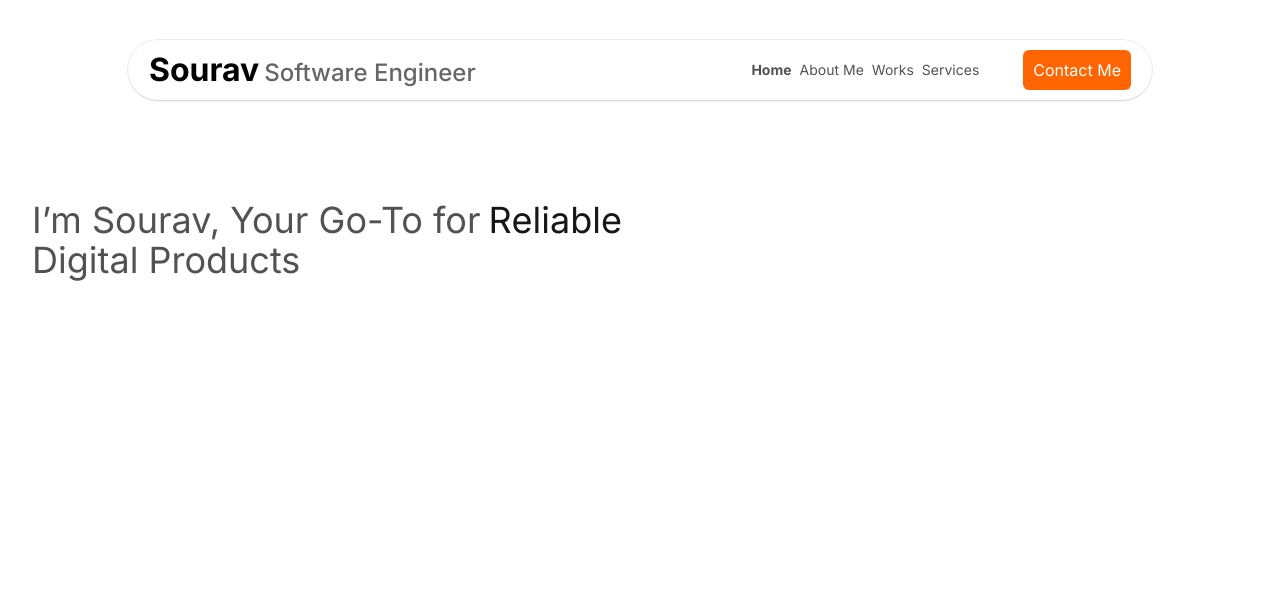
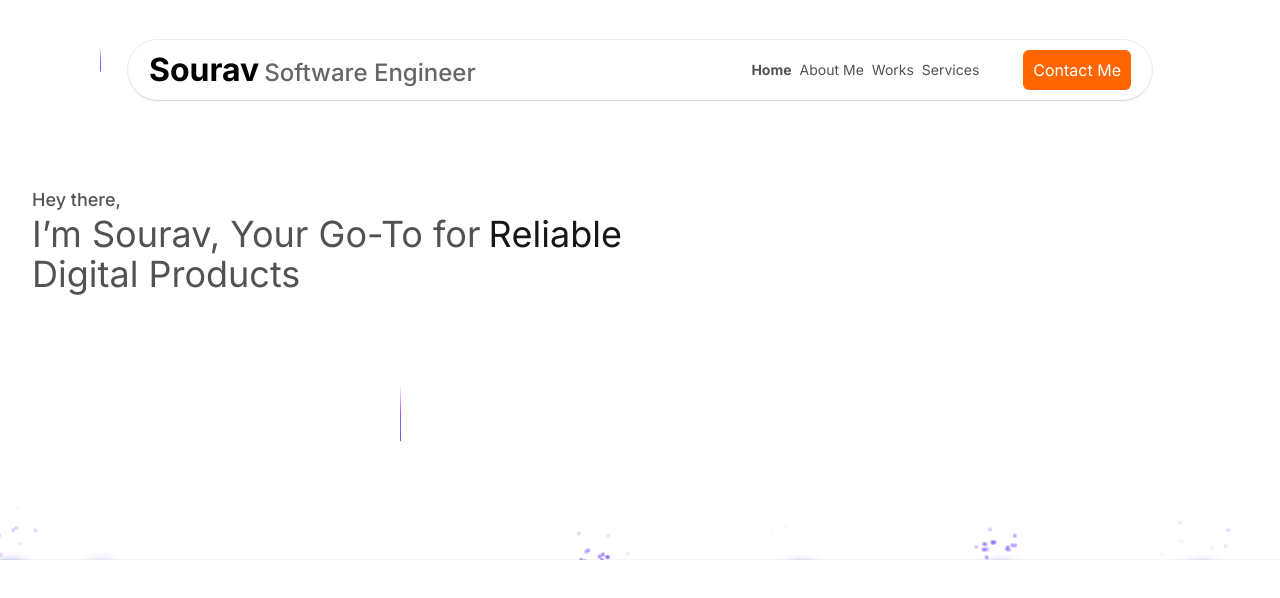
Before and after one commit to souravlayek/portfolio-v3, a Next.js app: page / in a window 1280 px wide. Shown: the top 598 px of the page. Built offline with nearby package versions, Linux system fonts and the light colour scheme.

Commit message:
Updated hero section

```diff
--- a/src/app/page.tsx
+++ b/src/app/page.tsx
@@ -1,3 +1,4 @@
+import { BackgroundBeamsWithCollision } from "@/components/ui/background-beams-with-collision";
 import { FlipWords } from "@/components/ui/flip-words";
 import React from "react";
 
@@ -11,15 +12,20 @@
 ];
 const HomePage = () => {
   return (
-    <main className="overflow-hidden">
+    <main>
       <section className="h-[60vh] flex items-center">
-        <div className="container text-xl sm:text-2xl md:text-3xl lg:text-4xl font-normal text-neutral-600 dark:text-neutral-400">
-          <div>
-            I’m Sourav, Your Go-To for
-            <FlipWords words={words} />
-            <span className="inline md:block">Digital Products</span>
+        <BackgroundBeamsWithCollision>
+          <div className="container">
+            <p className="text-lg font-medium text-neutral-600 dark:text-neutral-400">
+              Hey there,
+            </p>
+            <h1 className=" text-xl sm:text-2xl md:text-3xl lg:text-4xl font-normal text-neutral-600 dark:text-neutral-400">
+              I’m Sourav, Your Go-To for
+              <FlipWords words={words} />
+              <span className="inline md:block">Digital Products</span>
+            </h1>
           </div>
-        </div>
+        </BackgroundBeamsWithCollision>
       </section>
     </main>
   );
--- /dev/null
+++ b/src/components/ui/background-beams-with-collision.tsx
@@ -0,0 +1,259 @@
+"use client";
+import { cn } from "@/lib/utils";
+import { motion, AnimatePresence } from "framer-motion";
+import React, { useRef, useState, useEffect } from "react";
+
+export const BackgroundBeamsWithCollision = ({
+  children,
+  className,
+}: {
+  children: React.ReactNode;
+  className?: string;
+}) => {
+  const containerRef = useRef<HTMLDivElement>(null);
+  const parentRef = useRef<HTMLDivElement>(null);
+
+  const beams = [
+    {
+      initialX: 10,
+      translateX: 10,
+      duration: 7,
+      repeatDelay: 3,
+      delay: 2,
+    },
+    {
+      initialX: 600,
+      translateX: 600,
+      duration: 3,
+      repeatDelay: 3,
+      delay: 4,
+    },
+    {
+      initialX: 100,
+      translateX: 100,
+      duration: 7,
+      repeatDelay: 7,
+      className: "h-6",
+    },
+    {
+      initialX: 400,
+      translateX: 400,
+      duration: 5,
+      repeatDelay: 14,
+      delay: 4,
+    },
+    {
+      initialX: 800,
+      translateX: 800,
+      duration: 11,
+      repeatDelay: 2,
+      className: "h-20",
+    },
+    {
+      initialX: 1000,
+      translateX: 1000,
+      duration: 4,
+      repeatDelay: 2,
+      className: "h-12",
+    },
+    {
+      initialX: 1200,
+      translateX: 1200,
+      duration: 6,
+      repeatDelay: 4,
+      delay: 2,
+      className: "h-6",
+    },
+  ];
+
+  return (
+    <div
+      ref={parentRef}
+      className={cn(
+        "h-96 md:h-[40rem]  to-neutral-100 dark:from-neutral-950 dark:to-neutral-800 relative flex items-center w-full justify-center overflow-hidden",
+        // h-screen if you want bigger
+        className,
+      )}
+    >
+      {beams.map((beam) => (
+        <CollisionMechanism
+          key={beam.initialX + "beam-idx"}
+          beamOptions={beam}
+          containerRef={containerRef}
+          parentRef={parentRef}
+        />
+      ))}
+
+      {children}
+      <div
+        ref={containerRef}
+        className="absolute bottom-0 bg-neutral-100 w-full inset-x-0 pointer-events-none"
+        style={{
+          boxShadow:
+            "0 0 24px rgba(34, 42, 53, 0.06), 0 1px 1px rgba(0, 0, 0, 0.05), 0 0 0 1px rgba(34, 42, 53, 0.04), 0 0 4px rgba(34, 42, 53, 0.08), 0 16px 68px rgba(47, 48, 55, 0.05), 0 1px 0 rgba(255, 255, 255, 0.1) inset",
+        }}
+      ></div>
+    </div>
+  );
+};
+
+const CollisionMechanism = React.forwardRef<
+  HTMLDivElement,
+  {
+    containerRef: React.RefObject<HTMLDivElement>;
+    parentRef: React.RefObject<HTMLDivElement>;
+    beamOptions?: {
+      initialX?: number;
+      translateX?: number;
+      initialY?: number;
+      translateY?: number;
+      rotate?: number;
+      className?: string;
+      duration?: number;
+      delay?: number;
+      repeatDelay?: number;
+    };
+  }
+>(({ parentRef, containerRef, beamOptions = {} }, ref) => {
+  const beamRef = useRef<HTMLDivElement>(null);
+  const [collision, setCollision] = useState<{
+    detected: boolean;
+    coordinates: { x: number; y: number } | null;
+  }>({
+    detected: false,
+    coordinates: null,
+  });
+  const [beamKey, setBeamKey] = useState(0);
+  const [cycleCollisionDetected, setCycleCollisionDetected] = useState(false);
+
+  useEffect(() => {
+    const checkCollision = () => {
+      if (
+        beamRef.current &&
+        containerRef.current &&
+        parentRef.current &&
+        !cycleCollisionDetected
+      ) {
+        const beamRect = beamRef.current.getBoundingClientRect();
+        const containerRect = containerRef.current.getBoundingClientRect();
+        const parentRect = parentRef.current.getBoundingClientRect();
+
+        if (beamRect.bottom >= containerRect.top) {
+          const relativeX =
+            beamRect.left - parentRect.left + beamRect.width / 2;
+          const relativeY = beamRect.bottom - parentRect.top;
+
+          setCollision({
+            detected: true,
+            coordinates: {
+              x: relativeX,
+              y: relativeY,
+            },
+          });
+          setCycleCollisionDetected(true);
+        }
+      }
+    };
+
+    const animationInterval = setInterval(checkCollision, 50);
+
+    return () => clearInterval(animationInterval);
+  }, [cycleCollisionDetected, containerRef]);
+
+  useEffect(() => {
+    if (collision.detected && collision.coordinates) {
+      setTimeout(() => {
+        setCollision({ detected: false, coordinates: null });
+        setCycleCollisionDetected(false);
+      }, 2000);
+
+      setTimeout(() => {
+        setBeamKey((prevKey) => prevKey + 1);
+      }, 2000);
+    }
+  }, [collision]);
+
+  return (
+    <>
+      <motion.div
+        key={beamKey}
+        ref={beamRef}
+        animate="animate"
+        initial={{
+          translateY: beamOptions.initialY || "-200px",
+          translateX: beamOptions.initialX || "0px",
+          rotate: beamOptions.rotate || 0,
+        }}
+        variants={{
+          animate: {
+            translateY: beamOptions.translateY || "1800px",
+            translateX: beamOptions.translateX || "0px",
+            rotate: beamOptions.rotate || 0,
+          },
+        }}
+        transition={{
+          duration: beamOptions.duration || 8,
+          repeat: Infinity,
+          repeatType: "loop",
+          ease: "linear",
+          delay: beamOptions.delay || 0,
+          repeatDelay: beamOptions.repeatDelay || 0,
+        }}
+        className={cn(
+          "absolute left-0 top-20 m-auto h-14 w-px rounded-full bg-gradient-to-t from-indigo-500 via-purple-500 to-transparent",
+          beamOptions.className,
+        )}
+      />
+      <AnimatePresence>
+        {collision.detected && collision.coordinates && (
+          <Explosion
+            key={`${collision.coordinates.x}-${collision.coordinates.y}`}
+            className=""
+            style={{
+              left: `${collision.coordinates.x}px`,
+              top: `${collision.coordinates.y}px`,
+              transform: "translate(-50%, -50%)",
+            }}
+          />
+        )}
+      </AnimatePresence>
+    </>
+  );
+});
+
+CollisionMechanism.displayName = "CollisionMechanism";
+
+const Explosion = ({ ...props }: React.HTMLProps<HTMLDivElement>) => {
+  const spans = Array.from({ length: 20 }, (_, index) => ({
+    id: index,
+    initialX: 0,
+    initialY: 0,
+    directionX: Math.floor(Math.random() * 80 - 40),
+    directionY: Math.floor(Math.random() * -50 - 10),
+  }));
+
+  return (
+    <div {...props} className={cn("absolute z-50 h-2 w-2", props.className)}>
+      <motion.div
+        initial={{ opacity: 0 }}
+        animate={{ opacity: 1 }}
+        exit={{ opacity: 0 }}
+        transition={{ duration: 1.5, ease: "easeOut" }}
+        className="absolute -inset-x-10 top-0 m-auto h-2 w-10 rounded-full bg-gradient-to-r from-transparent via-indigo-500 to-transparent blur-sm"
+      ></motion.div>
+      {spans.map((span) => (
+        <motion.span
+          key={span.id}
+          initial={{ x: span.initialX, y: span.initialY, opacity: 1 }}
+          animate={{
+            x: span.directionX,
+            y: span.directionY,
+            opacity: 0,
+          }}
+          transition={{ duration: Math.random() * 1.5 + 0.5, ease: "easeOut" }}
+          className="absolute h-1 w-1 rounded-full bg-gradient-to-b from-indigo-500 to-purple-500"
+        />
+      ))}
+    </div>
+  );
+};
```
